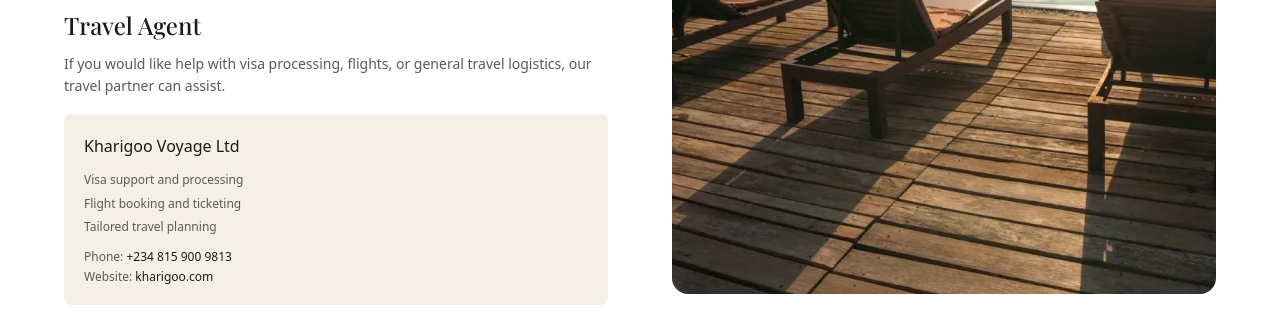
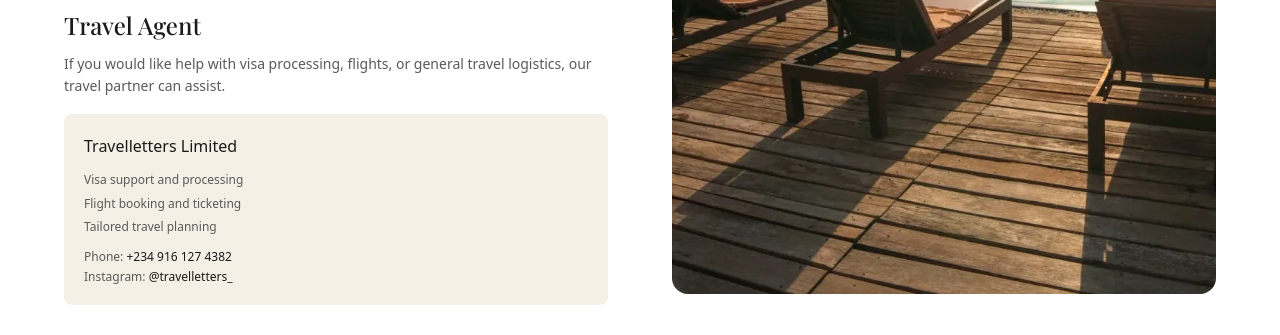
Before and after one commit to nomsou/birthday-phuket, a Next.js app: page / in a window 1280 px wide. Shown: the part 3600-3935 px from the top of the page. Built offline with nearby package versions, Linux system fonts and the light colour scheme.

Commit message:
content: replace Kharigoo with Travelletters Limited as travel agent

```diff
--- a/src/components/faq/FaqSection.tsx
+++ b/src/components/faq/FaqSection.tsx
@@ -6,23 +6,23 @@ const FAQS = [
     answer: (
       <>
         Yes. Nigerian passport holders require a visa to enter Thailand. Our
-        travel partner, Kharigoo Voyage Ltd, can handle the entire process for
+        travel partner, Travelletters Limited, can handle the entire process for
         you, including document preparation, embassy liaison, and interview
         preparation. Reach them on{" "}
         <a
-          href="tel:+2348159009813"
+          href="tel:+2349161274382"
           className="underline transition-colors hover:text-[#2C5F2D]"
         >
-          +234 815 900 9813
+          +234 916 127 4382
         </a>{" "}
-        or visit{" "}
+        or on Instagram at{" "}
         <a
-          href="https://www.kharigoo.com"
+          href="https://instagram.com/travelletters_"
           target="_blank"
           rel="noopener noreferrer"
           className="underline transition-colors hover:text-[#2C5F2D]"
         >
-          kharigoo.com
+          @travelletters_
         </a>
         . We recommend starting the process early to avoid any delays.
       </>
@@ -41,8 +41,23 @@ const FAQS = [
   },
   {
     question: "What do I need to enter Thailand?",
-    answer:
-      "You'll need a valid passport with at least six months' validity, proof of onward travel, and a Thai visa. Kharigoo Voyage Ltd can assist with all visa documentation and requirements. A Thailand Digital Arrival Card (TDAC) may also be required. Check current requirements closer to your travel date.",
+    answer: (
+      <>
+        You&apos;ll need a valid passport with at least six months&apos;
+        validity, proof of onward travel, and a Thai visa.{" "}
+        <a
+          href="https://instagram.com/travelletters_"
+          target="_blank"
+          rel="noopener noreferrer"
+          className="underline transition-colors hover:text-[#2C5F2D]"
+        >
+          Travelletters Limited
+        </a>{" "}
+        can assist with all visa documentation and requirements. A Thailand
+        Digital Arrival Card (TDAC) may also be required. Check current
+        requirements closer to your travel date.
+      </>
+    ),
   },
   {
     question: "Are there vaccinations I need before travelling?",
--- a/src/components/stay/StaySection.tsx
+++ b/src/components/stay/StaySection.tsx
@@ -161,7 +161,7 @@ export function StaySection() {
                     className="font-medium text-sm md:text-base"
                     style={{ color: "#1A1A1A" }}
                   >
-                    Kharigoo Voyage Ltd
+                    Travelletters Limited
                   </p>
                 </div>
 
@@ -178,21 +178,21 @@ export function StaySection() {
                   <p>
                     <span style={{ color: "#5A5A5A" }}>Phone: </span>
                     <a
-                      href="tel:+2348159009813"
+                      href="tel:+2349161274382"
                       className="hover:text-[#2C5F2D] transition-colors"
                     >
-                      +234 815 900 9813
+                      +234 916 127 4382
                     </a>
                   </p>
                   <p>
-                    <span style={{ color: "#5A5A5A" }}>Website: </span>
+                    <span style={{ color: "#5A5A5A" }}>Instagram: </span>
                     <a
-                      href="https://www.kharigoo.com"
+                      href="https://instagram.com/travelletters_"
                       target="_blank"
                       rel="noopener noreferrer"
                       className="hover:text-[#2C5F2D] transition-colors"
                     >
-                      kharigoo.com
+                      @travelletters_
                     </a>
                   </p>
                 </div>
```
